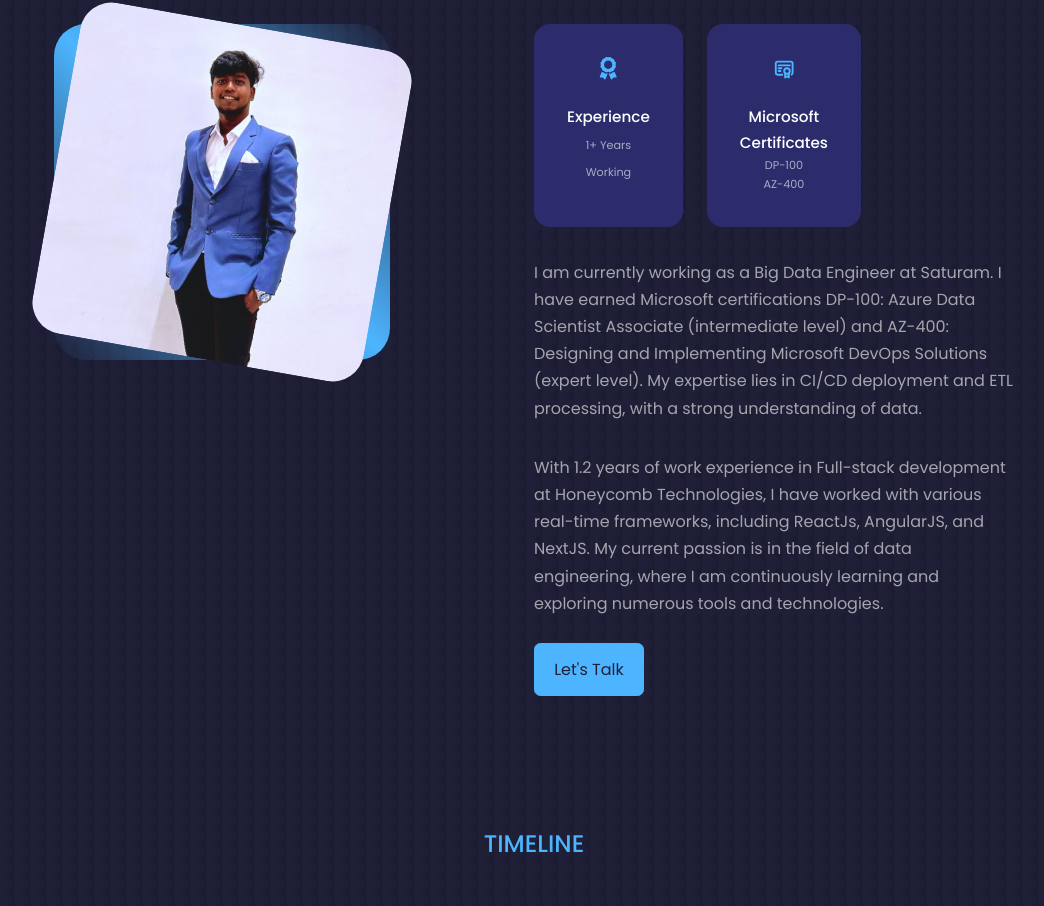
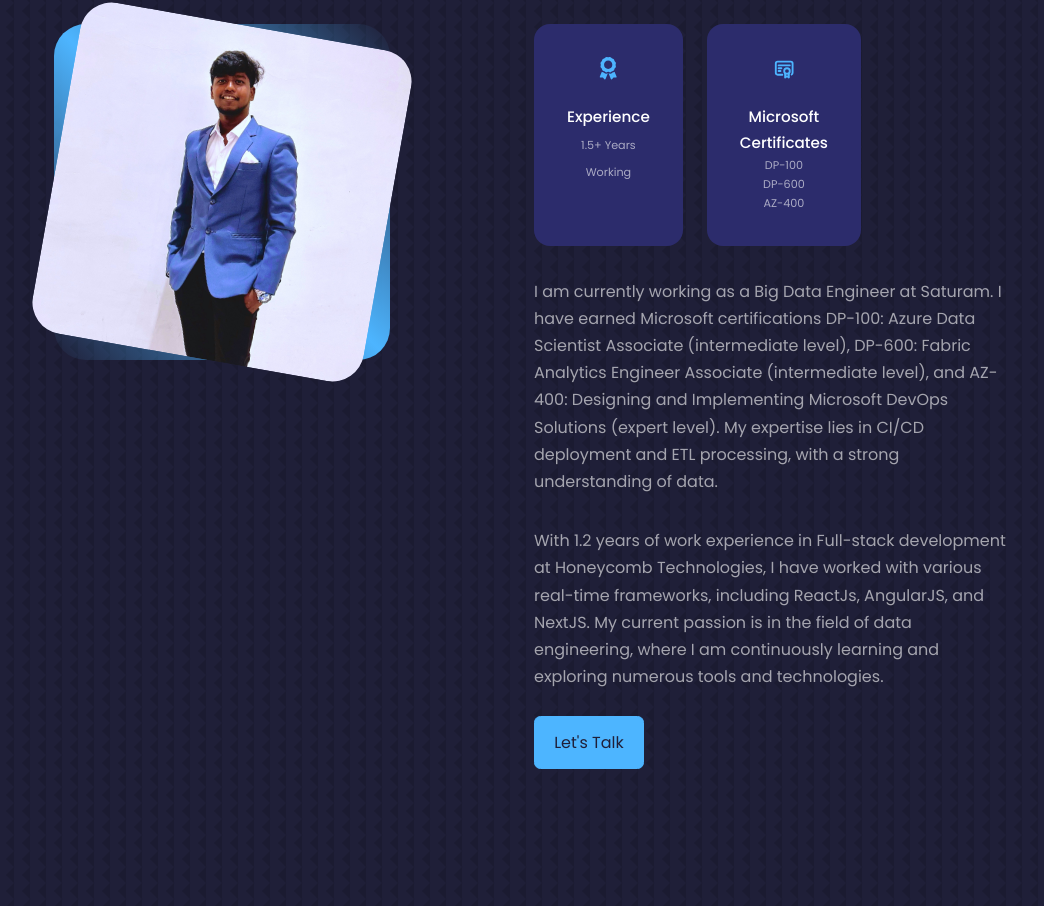
Before and after one commit to Vinothjv10/React-1, a React (Create React App) app: page / in a window 1280 px wide. Shown: the part 1005-1911 px from the top of the page, without its empty margins (106-1150 px from the left). Built offline with nearby package versions, Linux system fonts and the light colour scheme.

Commit message:
Certification details added

```diff
--- a/src/components/about/About.jsx
+++ b/src/components/about/About.jsx
@@ -23,7 +23,7 @@ const About = () => {
                         <article className='about__card'>
                             <FaAward className='about__icon' />
                             <h5>Experience</h5>
-                            <small>1+ Years Working</small>
+                            <small>1.5+ Years Working</small>
                         </article>
 
                         <article className='about__card'>
@@ -31,6 +31,7 @@ const About = () => {
                             <h5>Microsoft Certificates</h5>
                             <div className="tags-container">
                                 <small>DP-100</small>
+                                <small>DP-600</small>
                                 <small>AZ-400</small>
                             </div>
                         </article>
@@ -44,7 +45,7 @@ const About = () => {
                     </div>
                     <div className="">
                         <div className='content-p'>
-                        I am currently working as a Big Data Engineer at Saturam. I have earned Microsoft certifications DP-100: Azure Data Scientist Associate (intermediate level) and AZ-400: Designing and Implementing Microsoft DevOps Solutions (expert level). My expertise lies in CI/CD deployment and ETL processing, with a strong understanding of data.
+                        I am currently working as a Big Data Engineer at Saturam. I have earned Microsoft certifications DP-100: Azure Data Scientist Associate (intermediate level), DP-600: Fabric Analytics Engineer Associate (intermediate level), and AZ-400: Designing and Implementing Microsoft DevOps Solutions (expert level). My expertise lies in CI/CD deployment and ETL processing, with a strong understanding of data.
 
                         </div>
                         <div className='content-p'>
```
